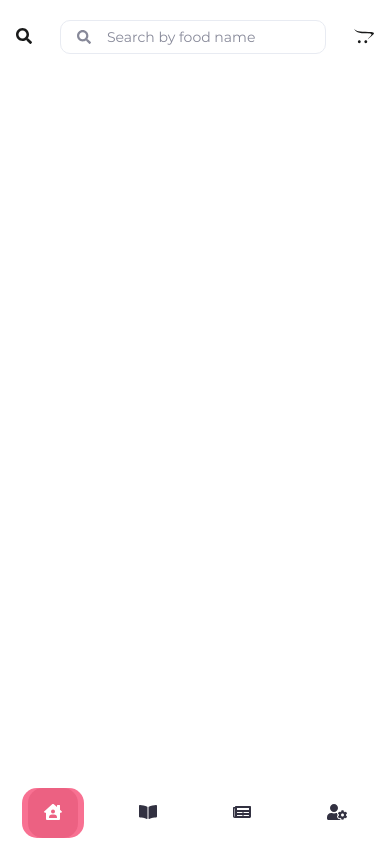
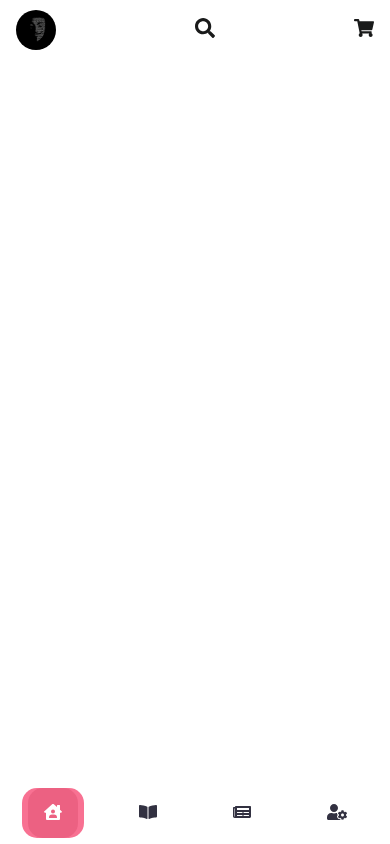
Before and after one commit to ereyomi/mamaoke, an Angular app in the folder client/: page /dashboard in a window 390 px wide. Built offline with nearby package versions, Linux system fonts and the light colour scheme.

Commit message:
feat: completed small screen header

```diff
--- a/client/src/app/dashboard/components/dashboard-header/dashboard-header.component.html
+++ b/client/src/app/dashboard/components/dashboard-header/dashboard-header.component.html
@@ -1,8 +1,13 @@
 <div class="dash-header">
+  <div class="user-avatar">
+    <div class="image-holder">
+      <img src="assets/img/user.png" alt="" />
+    </div>
+  </div>
   <div class="search-icon">
     <fa-icon [icon]="icons.search"></fa-icon>
   </div>
-  <div class="search-input">
+  <div class="search-input" *ngIf="searchStatus">
     <app-inputs [config]="searchConfig"></app-inputs>
   </div>
   <div class="cart-icon">
--- a/client/src/app/dashboard/components/dashboard-header/dashboard-header.component.ts
+++ b/client/src/app/dashboard/components/dashboard-header/dashboard-header.component.ts
@@ -16,9 +16,10 @@ import { InputConfig } from 'src/app/shared/forms/models/input/input-config';
 export class DashboardHeaderComponent implements OnInit {
   searchConfig: InputConfig = InputConfigWithPrefix('', 'search', 'Search by food name', 'search');
   icons = {
-    cart: faOpencart,
+    cart: faShoppingCart,
     search: faSearch
   };
+  searchStatus = false;
   constructor() { }
 
   ngOnInit(): void {
--- a/client/src/theme/components/_dashboard.scss
+++ b/client/src/theme/components/_dashboard.scss
@@ -33,5 +33,34 @@
   @include flex-direction(row);
   @include align-items(center);
   @include justify-content(space-between);
-  padding: rem(20) rem(16);
+  padding: rem(10) rem(16);
+
+  .user-avatar {
+    @include flexbox;
+    @include flex-direction(column);
+    @include align-items(center);
+    @include justify-content(center);
+
+    .image-holder {
+      width: rem(40);
+      height: rem(40);
+      overflow: hidden;
+
+      img {
+        width: rem(40);
+        height: rem(40);
+        object-fit: contain;
+        border-radius: 50%;
+      }
+    }
+  }
+
+  fa-icon {
+    pointer-events: cursor !important;
+
+    svg {
+      width: 20px !important;
+      height: 20px !important;
+    }
+  }
 }
```
